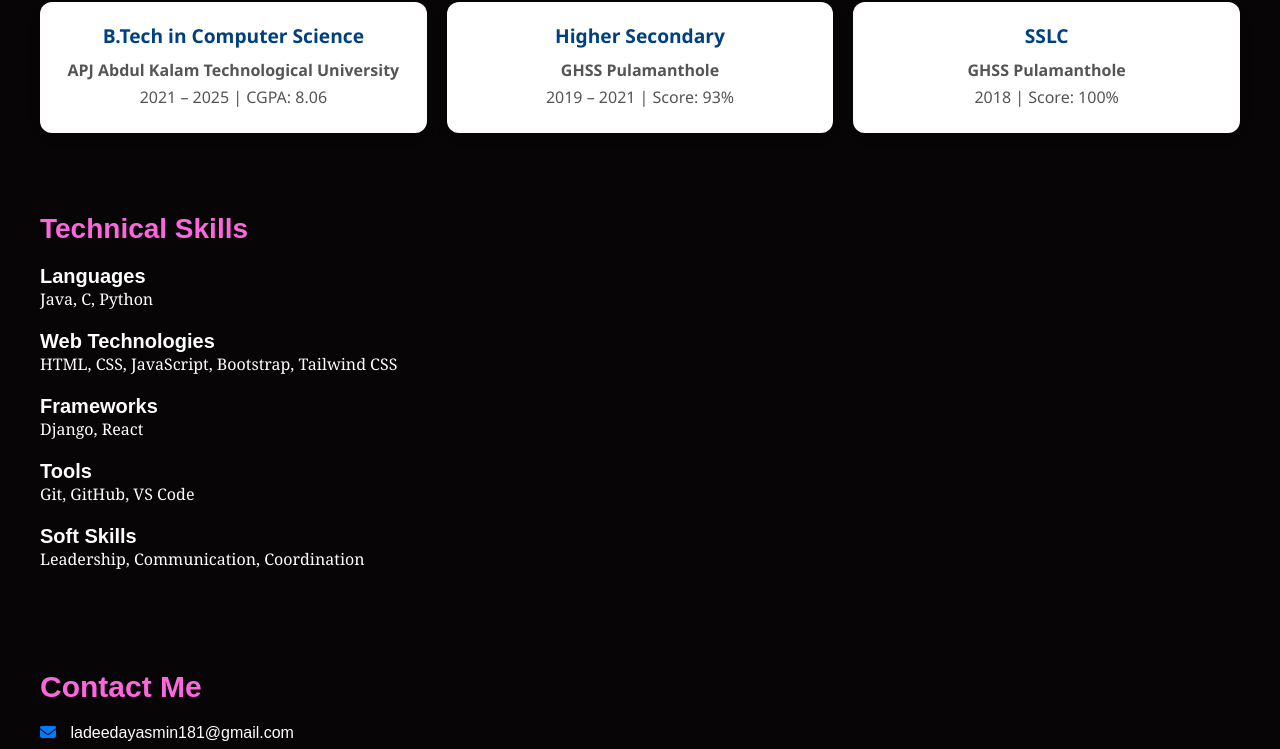
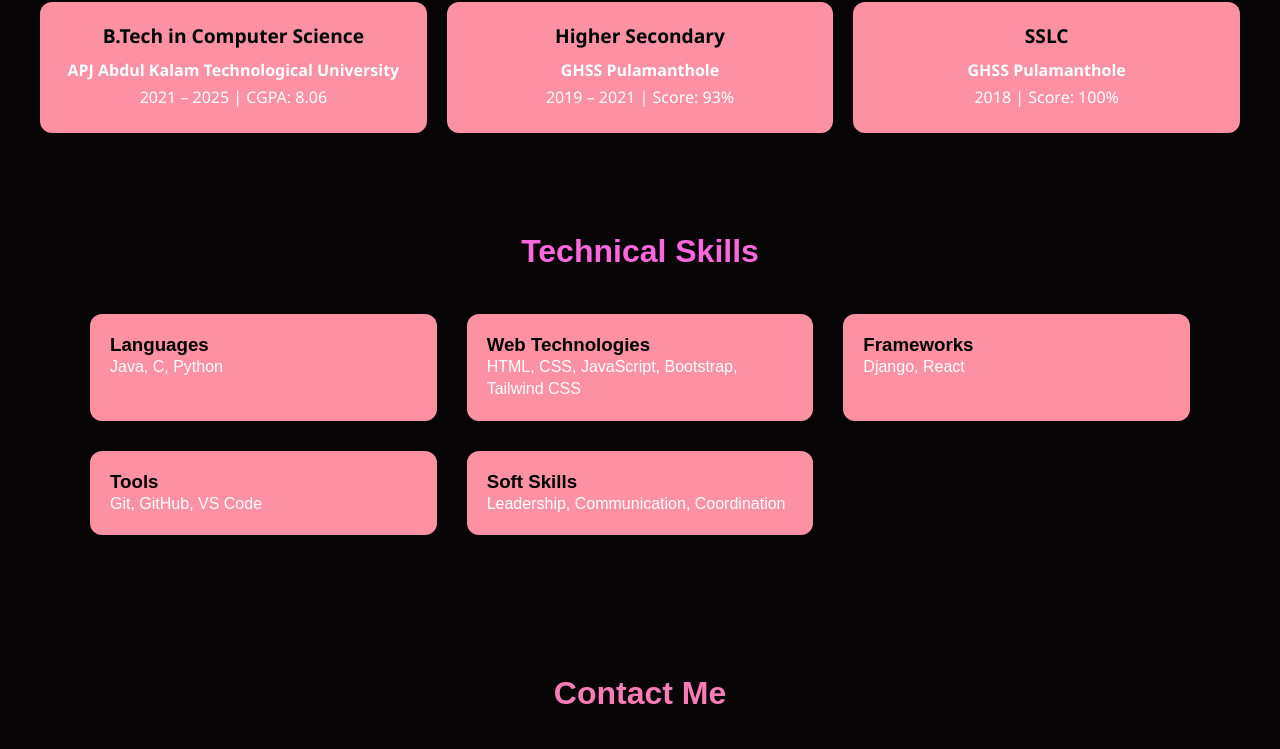
Before and after one commit to Ktyasmin/portfolio, a plain HTML site: page portfolio.html in a window 1280 px wide. Shown: the part 1137-1886 px from the top of the page. Drawn offline with Linux system fonts and the light colour scheme.

Commit message:
modifiedbc

```diff
--- a/portfolio.html
+++ b/portfolio.html
@@ -33,7 +33,7 @@
     <div class="home" id="HOME">
         <div class="intro-text">
             <p><STRONG style="font-size: 43px;"> Hi, I'm Ladeeda Yasmin</STRONG><br> <strong style="color: white; font-size: 38px;">Web Developer</strong></p><br>
-            <p style="font-size: 19px; color: rgb(249, 19, 19);">
+            <p style="font-size: 19px; color: rgb(248, 244, 244);">
         A passionate web developer with experience in front-end and back-end technologies. <br> I focus on building responsive, user-friendly websites using modern tools and frameworks.
     </p><br><br>
            <div class="btn-box">
@@ -42,7 +42,7 @@
            </div>
         </div>
         <div class="profile-pic">
-            <img src="lad.png" alt="Web Developer" />
+            <img src="c.png"  alt="Web Developer" />
         </div>
     </div><br><br><br>
 
@@ -113,32 +113,31 @@ I am a fast learner, a collaborative team player, and constantly driven by the g
 
 
 
-          <section id="SKILLS" class="c">
-  <h2>Technical Skills</h2>
-
-  <div class="skill-category">
+          <section id="SKILLS" class="skills-section">
+  <div class="container">
+    <h2 class="section-title">Technical Skills</h2>
+    <div class="skills-grid">
+      <div class="skill-card">
         <h3>Languages</h3>
         <p>Java, C, Python</p>
       </div>
-
-  <div class="skill-category">
+      <div class="skill-card">
         <h3>Web Technologies</h3>
         <p>HTML, CSS, JavaScript, Bootstrap, Tailwind CSS</p>
       </div>
-
-  <div class="skill-category">
+      <div class="skill-card">
         <h3>Frameworks</h3>
         <p>Django, React</p>
       </div>
-
-  <div class="skill-category">
+      <div class="skill-card">
         <h3>Tools</h3>
         <p>Git, GitHub, VS Code</p>
       </div>
-
-  <div class="skill-category">
+      <div class="skill-card">
         <h3>Soft Skills</h3>
         <p>Leadership, Communication, Coordination</p>
+      </div>
+    </div>
   </div>
 </section>
 
@@ -148,13 +147,12 @@ I am a fast learner, a collaborative team player, and constantly driven by the g
 
 
 
-
-<section id="contact">
+<section id="CONTACT" class="contact">
   <h2>Contact Me</h2>
 
   <p>
     <i class="fas fa-envelope"></i>
-    <a href="mailto:ladeedayasmin181@gmail.com">ladeedayasmin181@gmail.com</a>
+    <a href="mailto:ladeedayasmin881@gmail.com">ladeedayasmin881@gmail.com</a>
   </p>
 
   <p>
--- a/style.css
+++ b/style.css
@@ -9,7 +9,7 @@
 body {
     background-color: #070506;
     font-family: Arial, Helvetica, sans-serif;
-    height: 3000px;
+    height: 2000px;
 }
 
 /* Navbar Styling */
@@ -75,6 +75,7 @@ body {
     height: 410PX;
     border-radius: 50%;
     margin-left: 200px;
+
 }
 
 
@@ -164,7 +165,7 @@ body {
 /* Individual card */
 .education-card {
   flex: 1 1 250px; /* grow, shrink, base width */
-  background-color: #fff;
+  background-color:rgb(251, 145, 163);
   border-radius: 12px;
   padding: 20px;
   box-shadow: 0 4px 12px rgba(0,0,0,0.1);
@@ -173,51 +174,117 @@ body {
 
 .education-card h3 {
   margin: 0 0 10px;
-  color: #004080;
+  color: #000407;
   font-size: 1.2rem;
 }
 
 .education-card p {
-  color: #555;
+  color:white;
   margin: 5px 0;
+}
+
+.education-card:hover {
+  transform: translateY(-5px);
+  box-shadow: 0 12px 24px rgba(0, 0, 0, 0.08);
 }
 
 
 
 
-#SKILLS {
-  padding: 40px;
+.skills-section {
+  padding: 60px 20px;
 
 }
 
-#SKILLS h2 {
-  font-size: 28px;
-  margin-bottom: 20px;
-  color:rgb(252, 103, 222);
+.container {
+  max-width: 1100px;
+  margin: 0 auto;
 }
 
-.skill-category {
-  margin-bottom: 20px;
+/* Section Title */
+ .section-title {
+  text-align: center;
+  /* margin-bottom: 40px;
+  font-weight: 200;
+  position: relative;
+  font-size: 2rem;
+  font-size: 2rem; */
+  color: rgb(252, 103, 222);
+  margin-bottom:30px;
+  font-size: 2rem;
+
+
+
+
+ }
+
+ .section-title::after {
+  content: '';
+  display: block;
+  width: 80px;
+  height: 4px;
+ /* Blue underline */
+  margin: 10px auto 0;
+  border-radius: 2px;
 }
 
-.skill-category h3 {
-  font-size: 20px;
-  color: WHITE;
-
-
+/* Skills Grid */
+.skills-grid {
+  display: grid;
+  grid-template-columns: repeat(auto-fit, minmax(260px, 1fr));
+  gap: 30px;
 }
 
-.skill-category p {
-  color:white;
-  margin-left: 0px;
-  font-family: Cambria, Cochin, Georgia, Times, 'Times New Roman', serif;
+/* Individual Skill Card */
+.skill-card {
+  background-color:rgb(251, 145, 163);
+  padding: 20px;
+  border-radius: 12px;
+  box-shadow: 0 8px 16px rgba(0, 0, 0, 0.05);
+  transition: transform 0.3s ease, box-shadow 0.3s ease;
+}
+
+.skill-card:hover {
+  transform: translateY(-5px);
+  box-shadow: 0 12px 24px rgba(0, 0, 0, 0.08);
+}
+
+ Card Titles */
+ .skill-card h3 {
+  font-size: 1.4rem;
+  color: #030509;
+  margin-bottom: 10px;
+  font-weight: 600;
+}
+
+/* Card Text */
+.skill-card p {
+  font-size: 1rem;
+  color: white;
+  line-height: 1.4;
+}
+
+/* Responsive Typography */
+@media (max-width: 600px) {
+  .section-title {
+    font-size: 2rem;
+  }
+
+  .skill-card h3 {
+    font-size: 1.2rem;
+  }
+
+  .skill-card p {
+    font-size: 0.95rem;
+  }
 }
 
 
 
 
 
-#contact {
+
+/* #contact {
   padding: 40px;
   text-align: left;
 }
@@ -248,6 +315,67 @@ body {
   text-decoration: underline;
   color: rgb(252, 103, 222);
 }
+ */
+
+
+
+
+/* Contact Section */
+.contact {
+
+  padding: 80px 20px;
+  text-align: center;
+
+}
+
+.contact h2 {
+  font-size: 2rem;
+  font-weight: 600;
+  color: #fa7cb7;
+  margin-bottom: 40px;
+  position: relative;
+}
+
+.contact h2::after {
+  content: '';
+  display: block;
+  width: 60px;
+  height: 4px;
+
+  margin: 12px auto 0;
+  border-radius: 2px;
+}
+
+/* Paragraph and Icon Styling */
+.contact p {
+  font-size: 1.1rem;
+  margin: 20px 0;
+  color: #374151;
+  display: flex;
+  justify-content: center;
+  align-items: center;
+  gap: 12px;
+  flex-wrap: wrap;
+}
+
+.contact i {
+  font-size: 1.2rem;
+  color: #f9f9fa;
+}
+
+/* Link Styling */
+.contact a {
+  color: #86a3f3;
+  text-decoration: none;
+  transition: color 0.3s ease;
+  font-weight: 500;
+}
+
+.contact a:hover {
+  color: #fb63f6;
+  text-decoration: underline;
+}
+
 
 
 @import url('https://fonts.googleapis.com/css2?family=Playfair+Display:wght@700&display=swap');
```
Also changed, not shown: c.png (added). Lines whose indentation alone changed are shown as unchanged.
